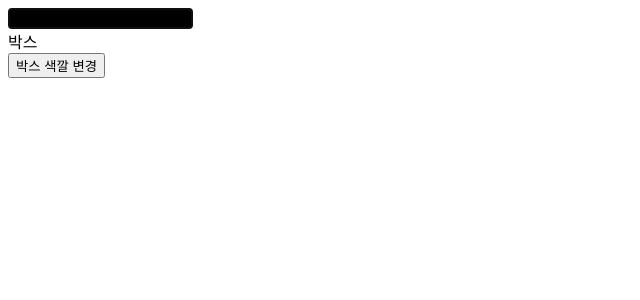
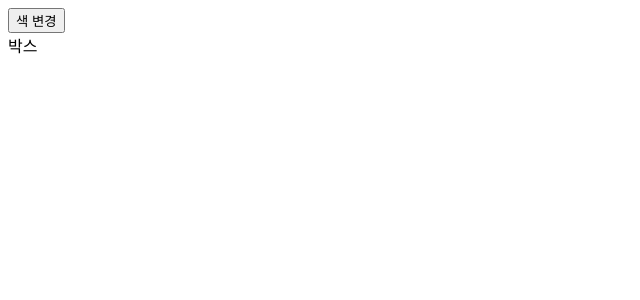
Before and after one commit to eunho3854/React-study, a React (Create React App) app: page / in a window 1280 px wide. Shown: the top 300 px of the page, without its empty margins (0-640 px from the left). Built offline with nearby package versions, Linux system fonts and the light colour scheme.

Commit message:
useRef, createRef

```diff
--- a/src/App.js
+++ b/src/App.js
@@ -1,26 +1,20 @@
 // useRef (디자인)
+// dom을 변경할 때 사용
 import { useEffect, useRef } from 'react';
 
 function App() {
   const myRef = useRef(null);
-  const boxRef = useRef(null);
-
-  useEffect(() => {
-    myRef.current.focus();
-    myRef.current.style.backgroundColor = 'black';
-  }, []);
 
   return (
     <div>
-      <input type="text" value={'안녕'} ref={myRef}></input>
-      <div ref={boxRef}>박스</div>
       <button
         onClick={() => {
-          boxRef.current.style.backgroundColor = 'red';
+          myRef.current.style.backgroundColor = 'red';
         }}
       >
-        박스 색깔 변경
+        색 변경
       </button>
+      <div ref={myRef}>박스</div>
     </div>
   );
 }
```
Also changed, not shown: 1 other file (tests, documents, lock files or other folders).
